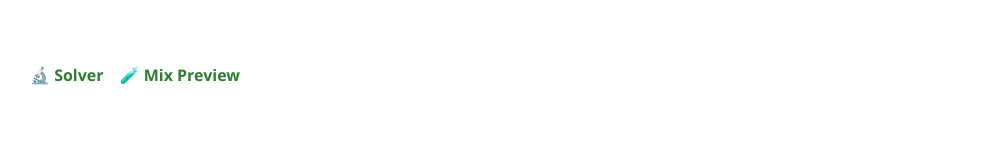
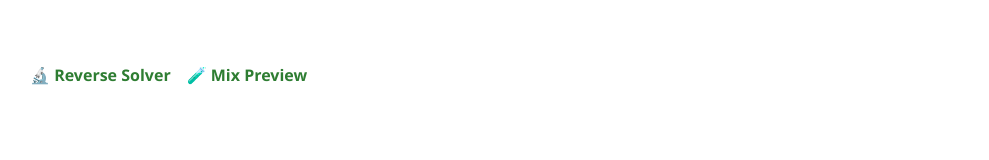
Before and after one commit to liamjordan/Schedule1ReverseRecipe, a React (Create React App) app: page / in a window 1280 px wide. Shown: the top 160 px of the page, without its empty margins (130-1119 px from the left). Built offline with nearby package versions, Linux system fonts and the light colour scheme.

Commit message:
fixed landing page

```diff
--- a/src/App.tsx
+++ b/src/App.tsx
@@ -1,5 +1,5 @@
 import React from "react";
-import { BrowserRouter as Router, Routes, Route, Link } from "react-router-dom";
+import { HashRouter as Router, Routes, Route, Link } from "react-router-dom";
 import MainPage from "./pages/MainPage";
 import MixPreviewPage from "./pages/MixPreviewPage";
 
@@ -8,8 +8,8 @@ const App = () => {
     <Router>
       <div className="App">
         <nav style={{ marginBottom: "1rem", display: "flex", gap: "1rem" }}>
-          <Link to="/" style={{ textDecoration: "none" }}>🔬 Solver</Link>
-          <Link to="/preview" style={{ textDecoration: "none" }}>🧪 Mix Preview</Link>
+          <Link to="/">🔬 Reverse Solver</Link>
+          <Link to="/preview">🧪 Mix Preview</Link>
         </nav>
 
         <Routes>
```
